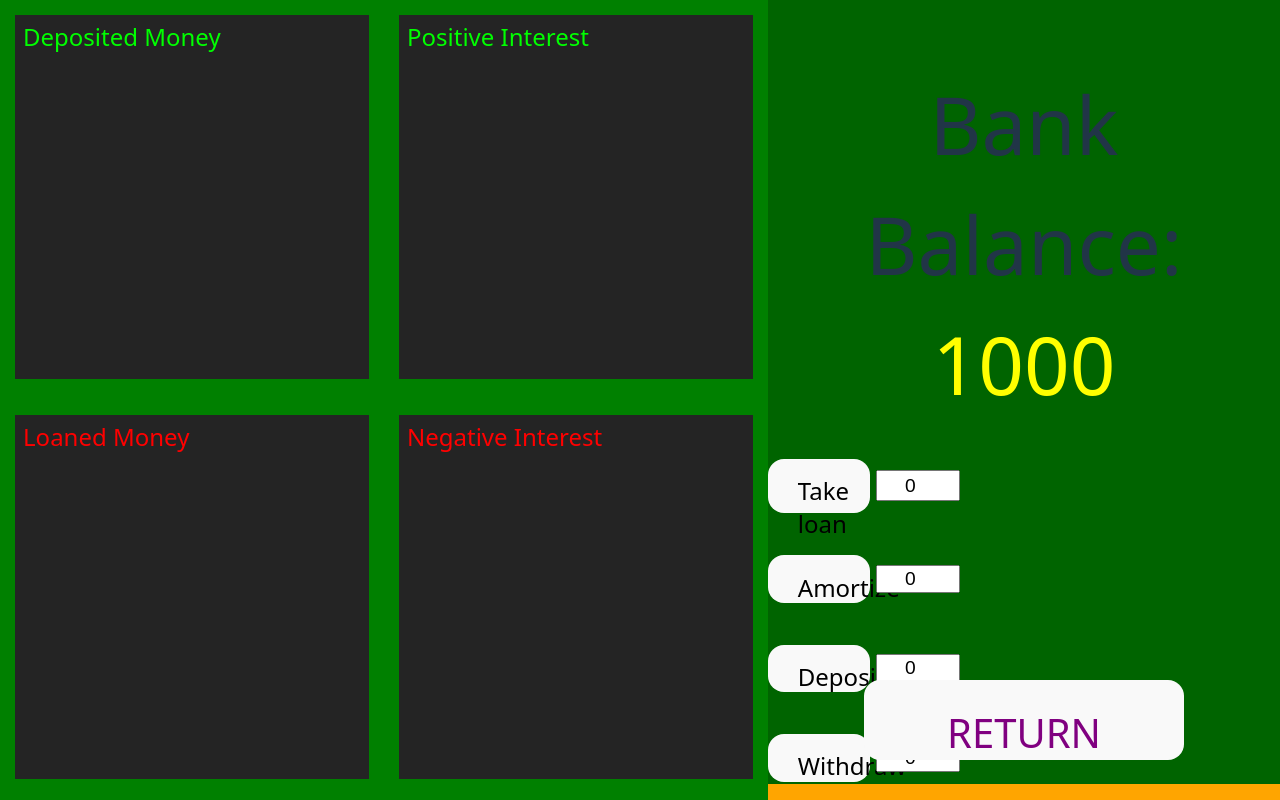
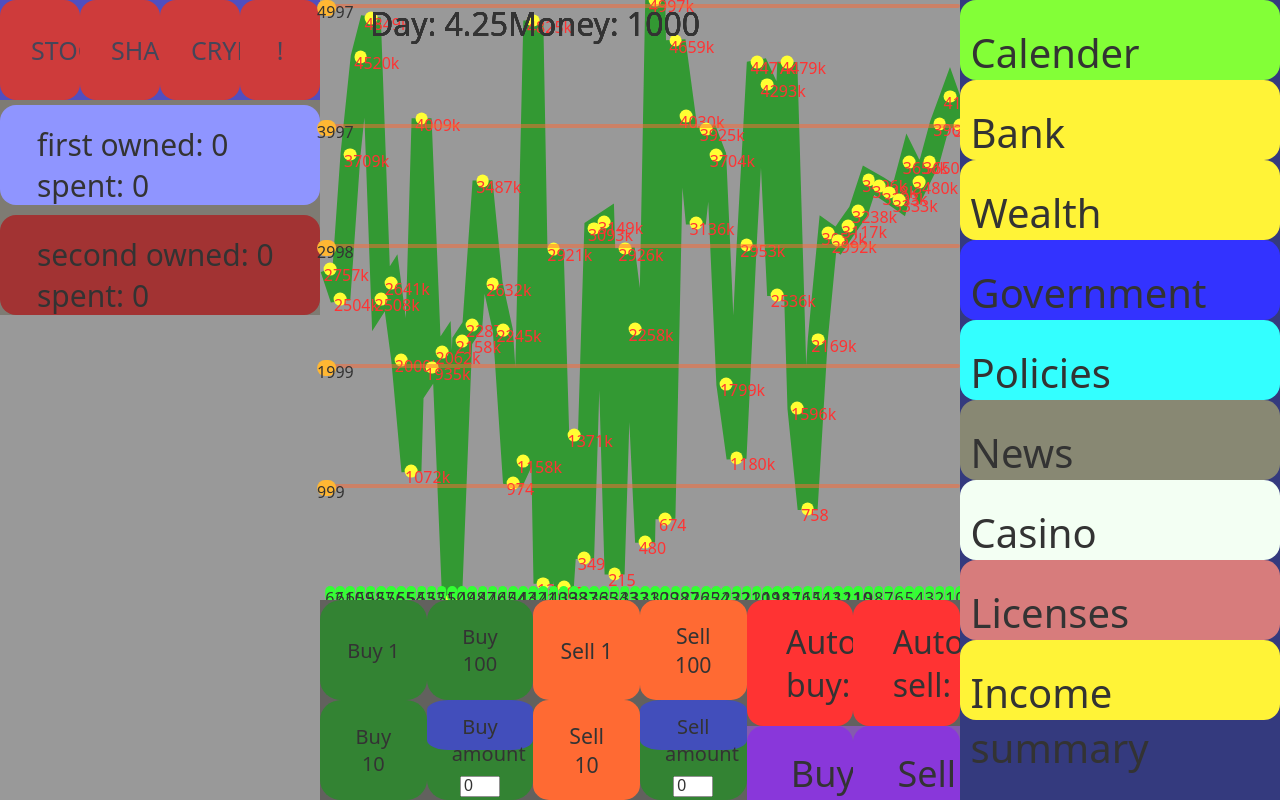
Before and after one commit to luddebudde/superb-transactions, a React (Vite) app: page / in a window 1280 px wide. Built offline with nearby package versions, Linux system fonts and the light colour scheme.

Commit message:
Working with refactoring the graph into a smooth function to use in other places, such as the bank. Also refactored the bank useStates into a provider

```diff
--- a/src/diverse/basic.ts
+++ b/src/diverse/basic.ts
@@ -30,8 +30,15 @@ export const lastElement = <T>(array: T[]): T => {
   return array[array.length - 1];
 };
 
+export function largestElement(arr: [], attribute?: string) {
+  if (attribute) {
+    return Math.max(...arr.map((x) => Number(x[attribute])));
+  }
+  return Math.max(...arr);
+}
+
 export const getArrayAverage = (
-  array: any[],
+  array: [],
   attribute: undefined | string = undefined,
 ): number | string => {
   if (attribute === undefined) {
@@ -41,15 +48,12 @@ export const getArrayAverage = (
     );
     return totalValue / array.length;
   } else {
-    const totalValue = array.reduce(
-      (element, p: any) => element + p[attribute],
-      0,
-    );
+    const totalValue = array.reduce((element, p) => element + p[attribute], 0);
     return totalValue / array.length;
   }
 };
 
-export const sum = (array: any[], attribute: string): number => {
+export const sum = (array: [], attribute: string): number => {
   return array.reduce((sum, p) => sum + p[attribute], 0);
 };
 
--- a/src/diverse/dayLoop/calculateNewPoint.ts
+++ b/src/diverse/dayLoop/calculateNewPoint.ts
@@ -14,19 +14,18 @@ export const calculateNewPoint = (
   const prevPoints: Point[] = currency.points;
   const previousValue = prevPoints[prevPoints.length - 1].value;
   const newValue =
-    // previousValue * random(cryptoDrift.min, cryptoDrift.max, false);
     previousValue *
     random(cryptoDrift.min, cryptoDrift.max, false) *
     cryptoDrift.average;
 
   const newPoint = {
     id: prevPoints[prevPoints.length - 1].id + 1,
-    pos: {
-      y:
-        rect.height -
-        rect.height * (previousValue / Math.max(newValue, maxValue)),
-      x: rect.width,
-    },
+    // pos: {
+    //   y:
+    //     rect.height -
+    //     rect.height * (previousValue / Math.max(newValue, maxValue)),
+    //   x: rect.width,
+    // },
     color: "yellow",
     scale: 1,
     value: newValue,
@@ -36,9 +35,9 @@ export const calculateNewPoint = (
 
   return preArray.slice(1).map((p, i) => ({
     ...p,
-    pos: {
-      y: rect.height - rect.height * (p.value / Math.max(newValue, maxValue)),
-      x: p.pos.x - spacing * Math.min(1, pointCount - i - 1),
-    },
+    // pos: {
+    //   y: rect.height - rect.height * (p.value / Math.max(newValue, maxValue)),
+    //   x: p.pos.x - spacing * Math.min(1, pointCount - i - 1),
+    // },
   }));
 };
--- a/src/diverse/dayLoop/dayLoop.tsx
+++ b/src/diverse/dayLoop/dayLoop.tsx
@@ -1,5 +1,5 @@
 import { useEffect, useRef, useState } from "react";
-import { lastElement, pointCount } from "../basic.ts";
+import { lastElement, pointCount, random } from "../basic.ts";
 import {
   type axisValue,
   useCurrency,
@@ -7,12 +7,13 @@ import {
 import { handleAutoTransaction } from "./handleAutoTransaction.ts";
 import { calculateNewPoint } from "./calculateNewPoint.ts";
 import { changeCryptoDrift } from "../priceDriver.ts";
+import { useBank } from "../../react/bankScreen/bankProvider.tsx";
+import { useBankCalculations } from "../../react/bankScreen/useBankCalculations.tsx";
 
 export let dayCount = 1;
 
 export const useDayLoop = (
   graphRef: React.RefObject<HTMLDivElement | null>,
-  intervalMs = 40,
 ): { graphSize: { width: number; height: number }; xValues: axisValue[] } => {
   const [graphSize, setGraphSize] = useState({ width: 0, height: 0 });
   const [xValues, setXValues] = useState<axisValue[]>([
@@ -22,17 +23,21 @@ export const useDayLoop = (
 
   const { setCurrencies, buyCurrency, sellCurrency, player, setPlayer } =
     useCurrency();
+  const bankContext = useBank();
 
   // Keep latest values in refs so the stable interval always sees current data
   const buyCurrencyRef = useRef(buyCurrency);
   const sellCurrencyRef = useRef(sellCurrency);
   const playerRef = useRef(player);
+  const bankContextRef = useRef(bankContext);
   useEffect(() => {
     buyCurrencyRef.current = buyCurrency;
     sellCurrencyRef.current = sellCurrency;
     playerRef.current = player;
-  }, [buyCurrency, sellCurrency, player]);
+    bankContextRef.current = bankContext;
+  }, [buyCurrency, sellCurrency, player, bankContext]);
 
+  const intervalMs = 400;
   useEffect(() => {
     const interval = setInterval(() => {
       if (!graphRef.current) return;
@@ -79,7 +84,7 @@ export const useDayLoop = (
           // Store so setPlayer below can compute averageSpendingLine
           lineData[currency.label as string] = { newValue, maxValue };
 
-          //Y spaces
+          // Y spaces
           const ySpacing = rect.height / 5;
           currency.yValues = Array.from({ length: 5 }, (_, i) => ({
             id: i,
@@ -92,6 +97,14 @@ export const useDayLoop = (
 
         return [...prev];
       });
+
+      if (dayCount % 2 === 0) {
+        useBankCalculations(
+          bankContextRef.current,
+          playerRef.current,
+          setPlayer,
+        );
+      }
 
       // Immutably update averageSpendingLine in player for each currency
       setPlayer((prev) => {
--- a/src/main.tsx
+++ b/src/main.tsx
@@ -3,6 +3,7 @@ import { createRoot } from "react-dom/client";
 import "./react/css/index.css";
 import { ScreenHandler } from "./react/ScreenHandler.tsx";
 import { CurrencyProvider } from "./react/mainScreen/currencyContext.tsx";
+import { BankProvider } from "./react/bankScreen/bankProvider.tsx";
 
 export type Vec2 = {
   x: number;
@@ -13,9 +14,11 @@ const prepareGame = () => {
   createRoot(document.getElementById("root")!).render(
     // <StrictMode>
     <CurrencyProvider>
-      <ScreenHandler />,
+      <BankProvider>
+        <ScreenHandler />
+      </BankProvider>
     </CurrencyProvider>,
-    // </StrictMode>,
+    // </StrictMode>
   );
 };
 
--- /dev/null
+++ b/src/react/CreateGraph.tsx
@@ -0,0 +1,63 @@
+import { convertPrefix, largestElement } from "../diverse/basic.ts";
+import type { Point } from "./mainScreen/currencyContext.tsx";
+
+type CreateGraphProps = {
+  array: Point[];
+  graphSize: { width: number; height: number };
+  spacing: number;
+  bottom: number;
+  ceiling: number;
+  style: {
+    color: string;
+  };
+};
+
+export const CreateGraph = ({
+  array,
+  graphSize,
+  spacing,
+  bottom,
+  ceiling,
+  style,
+}: CreateGraphProps) => {
+  const xPosFunction = (point: Point, i) => spacing * (array.length - i - 1);
+
+  const yPosFunction = (point: Point) =>
+    graphSize.height - graphSize.height * (point.value / ceiling);
+
+  const linePoints = array
+    .map((p, i) => {
+      const x = graphSize.width - xPosFunction(p, i);
+      const y = yPosFunction(p);
+      return `${x},${y}`;
+    })
+    .join(" ");
+
+  return (
+    <>
+      <svg width="100%" height="100%" style={{ position: "absolute" }}>
+        <polyline
+          points={linePoints}
+          fill="none"
+          stroke="green"
+          strokeWidth={20}
+        />
+      </svg>
+      {array.map((point, i) => (
+        <div
+          key={point.id}
+          style={{
+            position: "absolute",
+            left: graphSize.width - xPosFunction(point, i),
+            top: yPosFunction(point),
+            color: style.color,
+            textAlign: "center",
+          }}
+          className="graphPoint"
+        >
+          {convertPrefix(point.value)}
+        </div>
+      ))}
+    </>
+  );
+};
--- a/src/react/ScreenHandler.tsx
+++ b/src/react/ScreenHandler.tsx
@@ -1,11 +1,11 @@
 import { useState } from "react";
-import { BankScreen } from "./bankScreen.tsx";
+import { BankScreen } from "./bankScreen/bankScreen.tsx";
 import MainScreen from "./mainScreen/mainScreen.tsx";
 import { WealthDistributionScreen } from "./WealthDistributionScreen.tsx";
 
 export const ScreenHandler = () => {
-  // const [currentMenu, setCurrentMenu] = useState("main");
-  const [currentMenu, setCurrentMenu] = useState("bank");
+  const [currentMenu, setCurrentMenu] = useState("main");
+  // const [currentMenu, setCurrentMenu] = useState("bank");
   // const [currentMenu, setCurrentMenu] = useState("distribution");
 
   // const screens = {
--- /dev/null
+++ b/src/react/bankScreen/bankProvider.tsx
@@ -0,0 +1,71 @@
+import { createContext, type ReactNode, useContext, useState } from "react";
+
+interface BankProviderProps {
+  children: ReactNode;
+}
+
+export type BankContextType = {
+  depositAmount: number;
+  setDepositAmount: React.Dispatch<React.SetStateAction<number>>;
+  interestAmount: number;
+  setInterestAmount: React.Dispatch<React.SetStateAction<number>>;
+  yieldRate: number;
+  setYieldRate: React.Dispatch<React.SetStateAction<number>>;
+  loanHistory: number[];
+
+  setLoanHistory: React.Dispatch<React.SetStateAction<number[]>>;
+  depositHistory: number[];
+  setDepositHistory: React.Dispatch<React.SetStateAction<number[]>>;
+  yieldHistory: number[];
+  setYieldHistory: React.Dispatch<React.SetStateAction<number[]>>;
+  interestHistory: number[];
+  setInterestHistory: React.Dispatch<React.SetStateAction<number[]>>;
+};
+
+export const BankContext = createContext<BankContextType | null>(null);
+
+export const BankProvider = ({ children }: BankProviderProps) => {
+  const [depositAmount, setDepositAmount] = useState(0);
+
+  const [interestAmount, setInterestAmount] = useState(0);
+  const [yieldRate, setYieldRate] = useState(1.05);
+
+  const [loanHistory, setLoanHistory] = useState([0]);
+  const [depositHistory, setDepositHistory] = useState([0]);
+
+  const [yieldHistory, setYieldHistory] = useState([1.05]);
+  const [interestHistory, setInterestHistory] = useState([0]);
+
+  return (
+    <BankContext.Provider
+      value={{
+        depositAmount,
+        setDepositAmount,
+        interestAmount,
+        setInterestAmount,
+        yieldRate,
+        setYieldRate,
+        loanHistory,
+        setLoanHistory,
+        depositHistory,
+        setDepositHistory,
+        yieldHistory,
+        setYieldHistory,
+        interestHistory,
+        setInterestHistory,
+      }}
+    >
+      {children}
+    </BankContext.Provider>
+  );
+};
+
+export const useBank = () => {
+  const context = useContext(BankContext);
+
+  if (!context) {
+    throw new Error("useCurrency must be used inside CurrencyProvider");
+  }
+
+  return context;
+};
--- a/src/react/bankScreen.tsx
+++ b/src/react/bankScreen/bankScreen.tsx
@@ -1,19 +1,24 @@
-import type { MenuProp } from "./mainScreen/mainScreen.tsx";
+import type { MenuProp } from "../mainScreen/mainScreen.tsx";
 import { useState } from "react";
-import { useCurrency } from "./mainScreen/currencyContext.tsx";
+import { useCurrency } from "../mainScreen/currencyContext.tsx";
+import { useBank } from "./bankProvider.tsx";
+import { largestElement } from "../../diverse/basic.ts";
 
 export const BankScreen = ({ setCurrentMenu }: MenuProp) => {
   const [takeLoanAmount, setTakeLoanAmount] = useState(0);
   const [amortizeAmount, setAmortizeAmount] = useState(0);
-  const [depositAmount, setDepositAmount] = useState(0);
+  // const [depositAmount, setDepositAmount] = useState(0);
   const [withdrawAmount, setWithdrawAmount] = useState(0);
 
-  const [loanHistory, setLoanHistory] = useState(0);
-  const [depositHistory, setDepositHistory] = useState(0);
-  const [interestAmount, setInterestAmount] = useState(0);
-  const [yieldAmount, setYieldAmount] = useState(0);
+  // const [loanHistory, setLoanHistory] = useState(0);
+  // const [depositHistory, setDepositHistory] = useState(0);
+  // const [interestAmount, setInterestAmount] = useState(0);
+  // const [yieldAmount, setYieldAmount] = useState(0);
 
   const { player, setPlayer } = useCurrency();
+  const { depositAmount, setDepositAmount, yieldHistory } = useBank();
+
+  const largestYieldRate = largestElement(yieldHistory);
 
   return (
     <div
@@ -45,9 +50,49 @@ export const BankScreen = ({ setCurrentMenu }: MenuProp) => {
         <div
           id={"yield interest"}
           className={"bankGraph"}
-          style={{ color: "lime" }}
+          style={{ color: "lime", position: "relative" }}
         >
-          Positive Interest
+          <div
+            style={{
+              position: "absolute",
+              top: 10,
+              left: 10,
+              fontSize: "20px",
+              fontWeight: "bold",
+            }}
+          >
+            Positive Interest
+          </div>
+          {yieldHistory.map((value, i) => {
+            const graphHeight = 100;
+            const maxRate = Math.max(2, largestYieldRate);
+            const x = (i / (yieldHistory.length - 1 || 1)) * 100;
+            const y = graphHeight - (value / maxRate) * graphHeight;
+            return (
+              <div
+                key={i}
+                style={{
+                  width: "2vh",
+                  height: "2vh",
+                  borderRadius: "50%",
+                  fontSize: "0.9vw",
+                  position: "absolute",
+                  backgroundColor: "yellow",
+                  border: "2px solid lime",
+                  top: `${y}%`,
+                  left: `${x}%`,
+                  transform: "translate(-50%, -50%)",
+                  display: "flex",
+                  alignItems: "center",
+                  justifyContent: "center",
+                  color: "black",
+                  fontWeight: "bold",
+                }}
+              >
+                {Math.round((value - 1) * 100)}%
+              </div>
+            );
+          })}
         </div>
         <div id={"debt"} className={"bankGraph"} style={{ color: "red" }}>
           Loaned Money
@@ -72,14 +117,21 @@ export const BankScreen = ({ setCurrentMenu }: MenuProp) => {
           alignItems: "center",
         }}
       >
-        <text style={{ textAlign: "center", fontSize: "500%" }}>
-          Bank Balance:{" "}
-          <text
-            style={{ textAlign: "center", fontSize: "100%", color: "yellow" }}
-          >
-            {player.money}
-          </text>
-        </text>
+        <div style={{ textAlign: "center", fontSize: "300%" }}>
+          <div>
+            Bank Balance:{" "}
+            <span style={{ color: "yellow" }}>{Math.round(player.money)}</span>
+          </div>
+          <div style={{ fontSize: "50%" }}>
+            Loan:{" "}
+            <span style={{ color: "red" }}>{Math.round(player.loanSize)}</span>
+            {" | "}
+            Deposit:{" "}
+            <span style={{ color: "lime" }}>
+              {Math.round(player.depositSize)}
+            </span>
+          </div>
+        </div>
 
         {/*// TAKE LOAN*/}
         <div id={"loan"} className={"bankActions"}>
--- /dev/null
+++ b/src/react/bankScreen/useBankCalculations.tsx
@@ -0,0 +1,20 @@
+import { type BankContextType } from "./bankProvider.tsx";
+import { random } from "../../diverse/basic.ts";
+import type { Player } from "../mainScreen/currencyContext.tsx";
+
+export const useBankCalculations = (
+  bankContext: BankContextType,
+  player: Player,
+  setPlayer: React.Dispatch<React.SetStateAction<Player>>,
+) => {
+  const { yieldRate, setYieldRate, setYieldHistory, yieldHistory } =
+    bankContext;
+
+  setYieldRate(random(Math.max(yieldRate / 1.02, 1), yieldRate * 1.02));
+  setYieldHistory((prev) => [...prev, yieldRate].slice(-14));
+
+  setPlayer((prev) => ({
+    ...prev,
+    money: prev.money + prev.depositSize * yieldRate,
+  }));
+};
--- a/src/react/mainScreen/currencyContext.tsx
+++ b/src/react/mainScreen/currencyContext.tsx
@@ -268,6 +268,7 @@ type CurrencyContextType = {
 };
 
 export const CurrencyContext = createContext<CurrencyContextType | null>(null);
+
 export const useCurrency = () => {
   const context = useContext(CurrencyContext);
 
--- a/src/react/mainScreen/stockGraph.tsx
+++ b/src/react/mainScreen/stockGraph.tsx
@@ -1,7 +1,8 @@
 import { useRef } from "react";
-import { convertPrefix } from "../../diverse/basic.ts";
+import { largestElement, pointCount } from "../../diverse/basic.ts";
 import { useCurrency } from "./currencyContext.tsx";
 import { dayCount, useDayLoop } from "../../diverse/dayLoop/dayLoop.tsx";
+import { CreateGraph } from "../CreateGraph.tsx";
 
 export const StockGraph = () => {
   const graphRef = useRef<HTMLDivElement | null>(null);
@@ -14,12 +15,14 @@ export const StockGraph = () => {
     ? player.currencies[selectedCurrency.label as string]
     : null;
 
-  const linePoints = selectedPoints
-    .map((p) => `${p.pos.x},${p.pos.y}`)
-    .join(" ");
+  // const linePoints = selectedPoints
+  //   .map((p) => `${p.pos.x},${p.pos.y}`)
+  //   .join(" ");
+  // const linePoints = selectedPoints.map((p) => `${0},${0}`).join(" ");
 
   if (!selectedCurrency) return null;
 
+  // console.log(selectedPoints);
   return (
     <div
       id={"stockGraph"}
@@ -34,29 +37,29 @@ export const StockGraph = () => {
         display: "flex",
       }}
     >
-      <svg width="100%" height="100%" style={{ position: "absolute" }}>
-        <polyline
-          points={linePoints}
-          fill="none"
-          stroke="green"
-          strokeWidth={20}
-        />
-      </svg>
-      {selectedPoints.map((p) => (
-        <div
-          key={p.id}
-          style={{
-            position: "absolute",
-            top: p.pos.y,
-            left: p.pos.x,
-            color: "red",
-            textAlign: "center",
-          }}
-          className="graphPoint"
-        >
-          {convertPrefix(p.value)}
-        </div>
-      ))}
+      <CreateGraph
+        array={selectedPoints}
+        bottom={0}
+        graphSize={graphSize}
+        spacing={graphSize.width / pointCount}
+        ceiling={largestElement(selectedPoints, "value")}
+        style={{ color: "red" }}
+      ></CreateGraph>
+      {/*{selectedPoints.map((p) => (*/}
+      {/*  <div*/}
+      {/*    key={p.id}*/}
+      {/*    style={{*/}
+      {/*      position: "absolute",*/}
+      {/*      top: p.pos.y,*/}
+      {/*      left: p.pos.x,*/}
+      {/*      color: "red",*/}
+      {/*      textAlign: "center",*/}
+      {/*    }}*/}
+      {/*    className="graphPoint"*/}
+      {/*  >*/}
+      {/*    {convertPrefix(p.value)}*/}
+      {/*  </div>*/}
+      {/*))}*/}
       {xValues.map((p) => (
         <div
           key={p.id}
```
